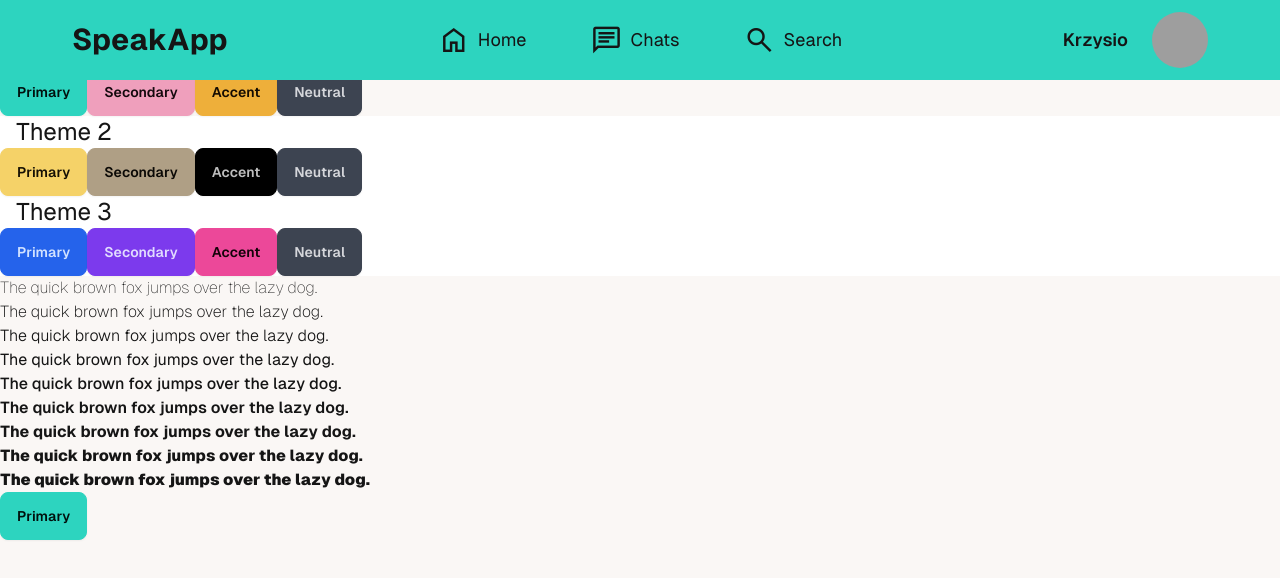
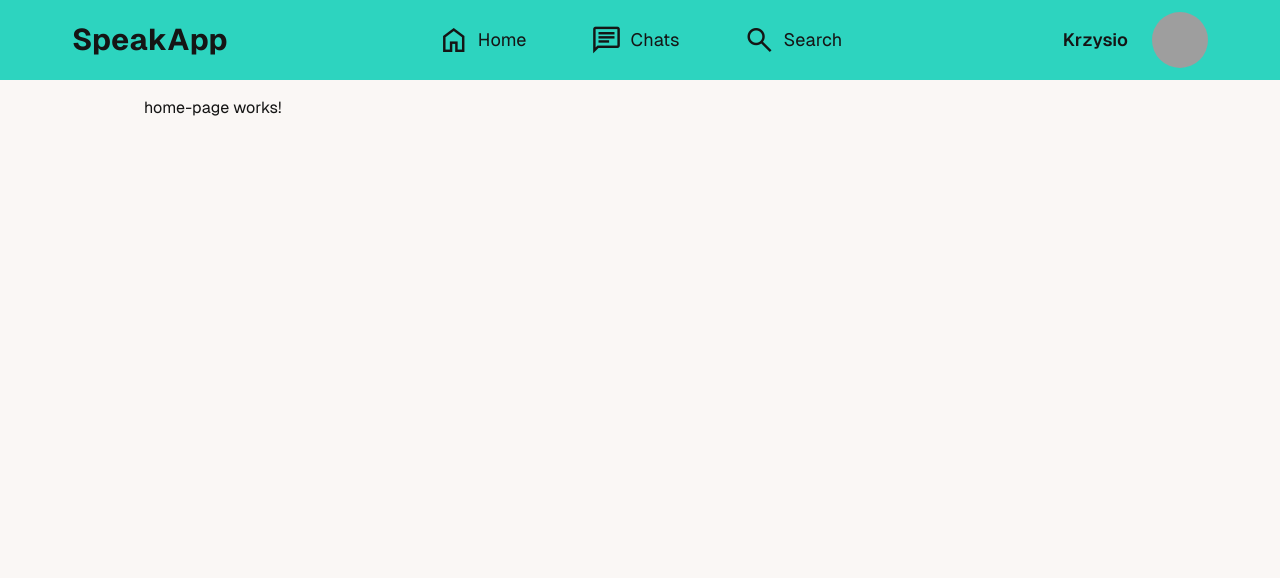
Before and after one commit to Project-SpeakApp/SpeakApp, an Angular app in the folder frontend/: page / in a window 1280 px wide. Shown: the top 578 px of the page. Built offline with nearby package versions, Linux system fonts and the light colour scheme; grey boxes are pictures that could not be loaded.

Commit message:
page layout and alert list

```diff
--- a/frontend/src/app/app-routing.module.ts
+++ b/frontend/src/app/app-routing.module.ts
@@ -1,7 +1,10 @@
 import { NgModule } from '@angular/core';
 import { RouterModule, Routes } from '@angular/router';
+import { HomePageComponent } from './shared/home-page/home-page.component';
 
-const routes: Routes = [];
+const routes: Routes = [
+  { path: '', component: HomePageComponent },
+];
 
 @NgModule({
   imports: [RouterModule.forRoot(routes)],
--- a/frontend/src/app/app.component.html
+++ b/frontend/src/app/app.component.html
@@ -1,47 +1,7 @@
 <app-header></app-header>
-<h1 class="text-center text-3xl">SpeakApp</h1>
-<div class="bg-base100" data-theme="theme1">
-  <h1 class="text-2xl mx-4">Theme 1</h1>
-  <button class="btn btn-primary">Primary</button>
-  <button class="btn btn-secondary">Secondary</button>
-  <button class="btn btn-accent">Accent</button>
-  <button class="btn btn-neutral">Neutral</button>
-</div>
-<div class="bg-base100" data-theme="theme2">
-  <h1 class="text-2xl mx-4">Theme 2</h1>
-  <button class="btn btn-primary">Primary</button>
-  <button class="btn btn-secondary">Secondary</button>
-  <button class="btn btn-accent">Accent</button>
-  <button class="btn btn-neutral">Neutral</button>
-</div>
-<div class="bg-base100" data-theme="theme3">
-  <h1 class="text-2xl mx-4">Theme 3</h1>
-  <button class="btn btn-primary">Primary</button>
-  <button class="btn btn-secondary">Secondary</button>
-  <button class="btn btn-accent">Accent</button>
-  <button class="btn btn-neutral">Neutral</button>
-</div>
-<div>
-  <p class="font-thin">The quick brown fox jumps over the lazy dog.</p>
-  <p class="font-extralight">The quick brown fox jumps over the lazy dog.</p>
-  <p class="font-light">The quick brown fox jumps over the lazy dog.</p>
-  <p class="">The quick brown fox jumps over the lazy dog.</p>
-  <p class="font-medium">The quick brown fox jumps over the lazy dog.</p>
-  <p class="font-semibold">The quick brown fox jumps over the lazy dog.</p>
-  <p class="font-bold">The quick brown fox jumps over the lazy dog.</p>
-  <p class="font-extrabold">The quick brown fox jumps over the lazy dog.</p>
-  <p class="font-black">The quick brown fox jumps over the lazy dog.</p>
 
-  <button class="btn btn-primary" (click)="onShowAlert()">Primary</button>
-  <ul class="fixed top-6 right-0">
-  <li *ngFor="let alert of alerts()" [ngClass]="{
-      'relative alert duration-500 transition-all w-[16rem] ease-in-out -right-1/2 opacity-0 shadow shadow-black border-none mb-4': true,
-      'right-4 z-30 opacity-100': alert.isShown,
-      'bg-red-500': alert.type ===  'error',
-      'bg-green-500': alert.type ===  'success',
-      'bg-blue-500': alert.type ===  'info',
-      'bg-yellow-500': alert.type ===  'warning'
-    }" (click)="onRemoveAlert(alert)">
-    <div>{{alert.message}}</div>
-</ul>
+<app-alert-list></app-alert-list>
+
+<main class="mt-20 max-w-5xl mx-auto p-4">
 <router-outlet></router-outlet>
+</main>
--- a/frontend/src/app/app.component.ts
+++ b/frontend/src/app/app.component.ts
@@ -8,20 +8,6 @@ import { AlertService } from './shared/services/alert.service';
 export class AppComponent {
   title = 'SpeakApp';
 
-  constructor(private alertService: AlertService) { }
+  constructor() { }
 
-  alerts = this.alertService.alerts;
-  count = 0;
-
-  onShowAlert() {
-    this.alertService.showAlert('This is an alert! Read what it says carefully! You got it? ' + this.count++, 'success');
-  }
-
-  onRemoveAlert(alert: any) {
-    this.alertService.removeAlert(alert);
-  }
-
-  ngOnInit() {
-    this.alertService.showAlert('Welcome to SpeakApp!', 'info');
-  }
 }
--- a/frontend/src/app/app.module.ts
+++ b/frontend/src/app/app.module.ts
@@ -4,11 +4,15 @@ import { BrowserModule } from '@angular/platform-browser';
 import { AppRoutingModule } from './app-routing.module';
 import { AppComponent } from './app.component';
 import { HeaderComponent } from './shared/components/header/header.component';
+import { HomePageComponent } from './shared/home-page/home-page.component';
+import { AlertListComponent } from './shared/components/alert-list/alert-list.component';
 
 @NgModule({
   declarations: [
     AppComponent,
     HeaderComponent,
+    HomePageComponent,
+    AlertListComponent,
   ],
   imports: [
     BrowserModule,
--- /dev/null
+++ b/frontend/src/app/shared/components/alert-list/alert-list.component.html
@@ -0,0 +1,16 @@
+<ul class="fixed top-6 right-0 mt-20">
+  <li
+    *ngFor="let alert of alerts()"
+    [ngClass]="{
+      'relative alert duration-500 transition-all w-[16rem] ease-in-out -right-1/2 opacity-0 shadow shadow-black border-none mb-4': true,
+      'right-4 z-30 opacity-100': alert.isShown,
+      'bg-red-500': alert.type === 'error',
+      'bg-green-500': alert.type === 'success',
+      'bg-blue-500': alert.type === 'info',
+      'bg-yellow-500': alert.type === 'warning'
+    }"
+    (click)="onRemoveAlert(alert)"
+  >
+    <div>{{ alert.message }}</div>
+  </li>
+</ul>
--- /dev/null
+++ b/frontend/src/app/shared/components/alert-list/alert-list.component.ts
@@ -0,0 +1,26 @@
+import { Component } from '@angular/core';
+import { AlertService } from '../../services/alert.service';
+
+@Component({
+  selector: 'app-alert-list',
+  templateUrl: './alert-list.component.html'
+})
+export class AlertListComponent {
+
+  constructor(private alertService: AlertService) { }
+
+  alerts = this.alertService.alerts;
+  count = 0;
+
+  onShowAlert() {
+    this.alertService.showAlert('This is an alert! Read what it says carefully! You got it? ' + this.count++, 'success');
+  }
+
+  onRemoveAlert(alert: any) {
+    this.alertService.removeAlert(alert);
+  }
+
+  ngOnInit() {
+    this.alertService.showAlert('Welcome to SpeakApp!', 'info');
+  }
+}
--- a/frontend/src/app/shared/components/header/header.component.html
+++ b/frontend/src/app/shared/components/header/header.component.html
@@ -1,4 +1,4 @@
-<header class="navbar h-20 fixed bg-primary">
+<header class="top-0 left-0 navbar h-20 fixed bg-primary">
   <!-- logo -->
   <div class="navbar-start ml-16 w-100">
     <h1 class="text-3xl my-auto font-bold">SpeakApp</h1>
--- /dev/null
+++ b/frontend/src/app/shared/home-page/home-page.component.html
@@ -0,0 +1 @@
+<p>home-page works!</p>
```
Also changed, not shown: frontend/src/app/shared/home-page/home-page.component.ts (added, +9 -0 lines).
